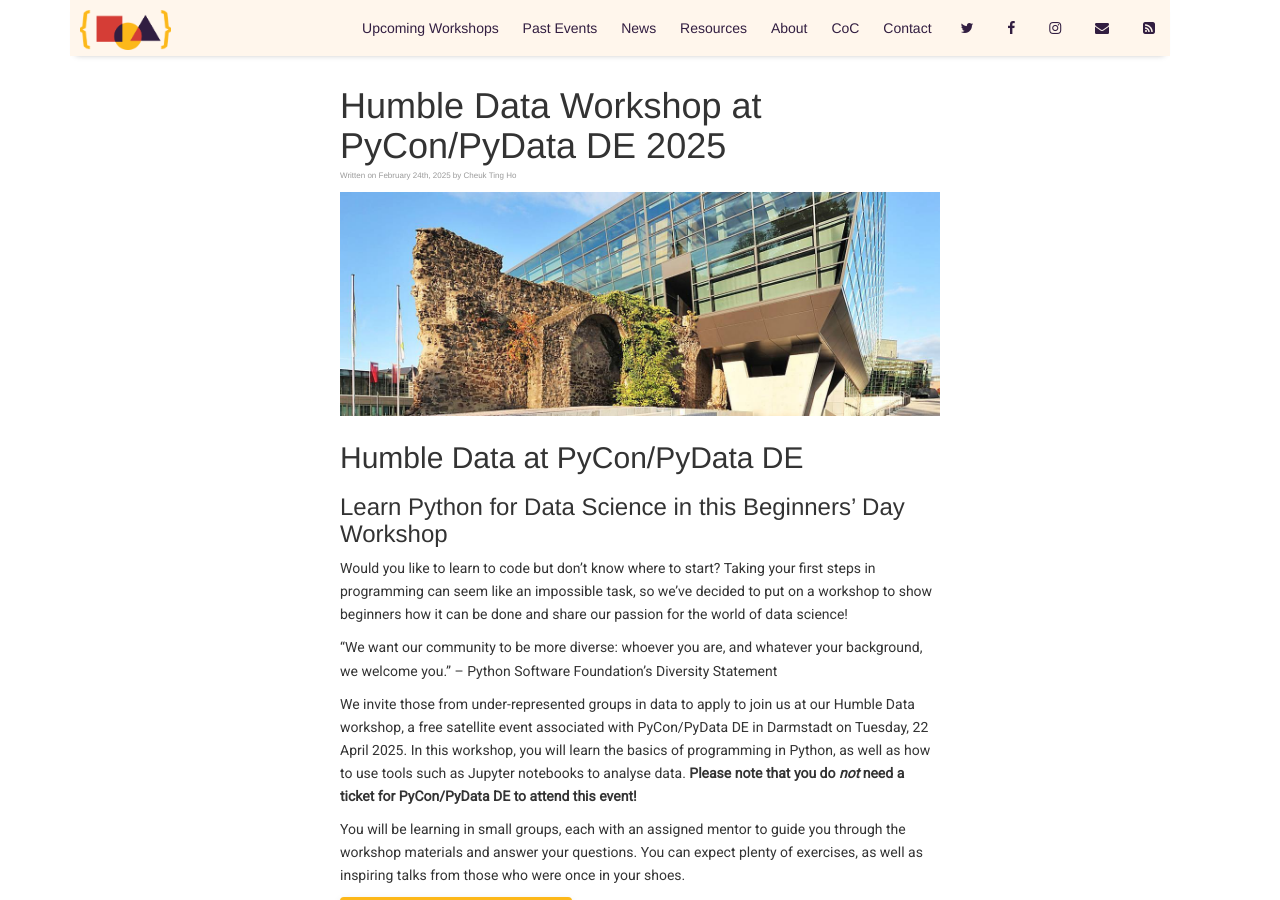
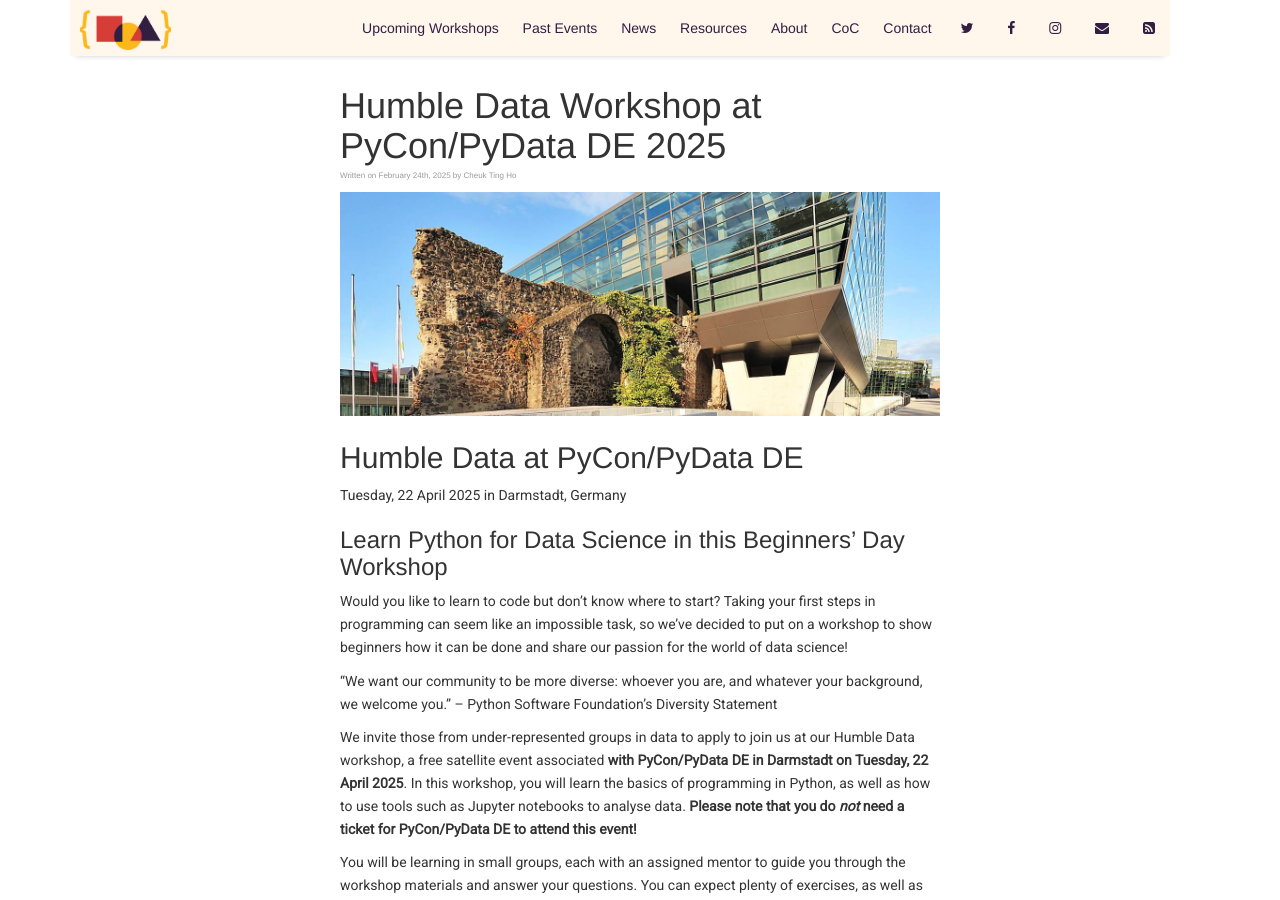
Before and after one commit to HumbleData/HumbleData.github.io, a Jekyll site: the page built from _posts/2025-02-24-pyconpydatade2025.md, in a window 1280 px wide and 900 px high. Built offline with Jekyll 4.4.1, drawn with Linux system fonts in a browser that asks for light colours; nearby versions of some CDN libraries; comment, search, counter and statistics services are not loaded.

Commit message:
Add event date and location details to PyCon/PyData post
Included the specific date (22 April 2025) and location (Darmstadt, Germany) of the Humble Data workshop. This provides clarity and ensures attendees have complete event information.

```diff
--- a/_posts/2025-02-24-pyconpydatade2025.md
+++ b/_posts/2025-02-24-pyconpydatade2025.md
@@ -9,12 +9,14 @@
 
 ## Humble Data at PyCon/PyData DE
 
+Tuesday, 22 April 2025 in Darmstadt, Germany
+
 ### Learn Python for Data Science in this Beginners’ Day Workshop
 Would you like to learn to code but don’t know where to start? Taking your first steps in programming can seem like an impossible task, so we’ve decided to put on a workshop to show beginners how it can be done and share our passion for the world of data science!
 
 “We want our community to be more diverse: whoever you are, and whatever your background, we welcome you.” – Python Software Foundation’s Diversity Statement
 
-We invite those from under-represented groups in data to apply to join us at our Humble Data workshop, a free satellite event associated with PyCon/PyData DE in Darmstadt on Tuesday, 22 April 2025. In this workshop, you will learn the basics of programming in Python, as well as how to use tools such as Jupyter notebooks to analyse data. **Please note that you do _not_ need a ticket for PyCon/PyData DE to attend this event!**
+We invite those from under-represented groups in data to apply to join us at our Humble Data workshop, a free satellite event associated **with PyCon/PyData DE in Darmstadt on Tuesday, 22 April 2025**. In this workshop, you will learn the basics of programming in Python, as well as how to use tools such as Jupyter notebooks to analyse data. **Please note that you do _not_ need a ticket for PyCon/PyData DE to attend this event!**
 
 You will be learning in small groups, each with an assigned mentor to guide you through the workshop materials and answer your questions. You can expect plenty of exercises, as well as inspiring talks from those who were once in your shoes.
 
```
